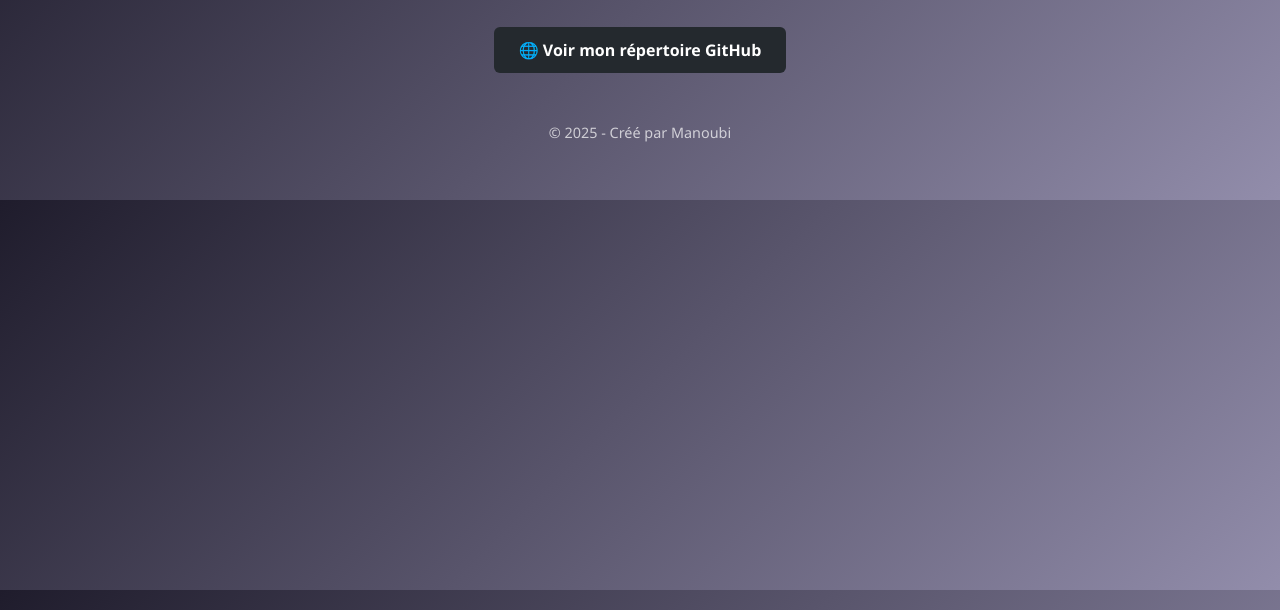
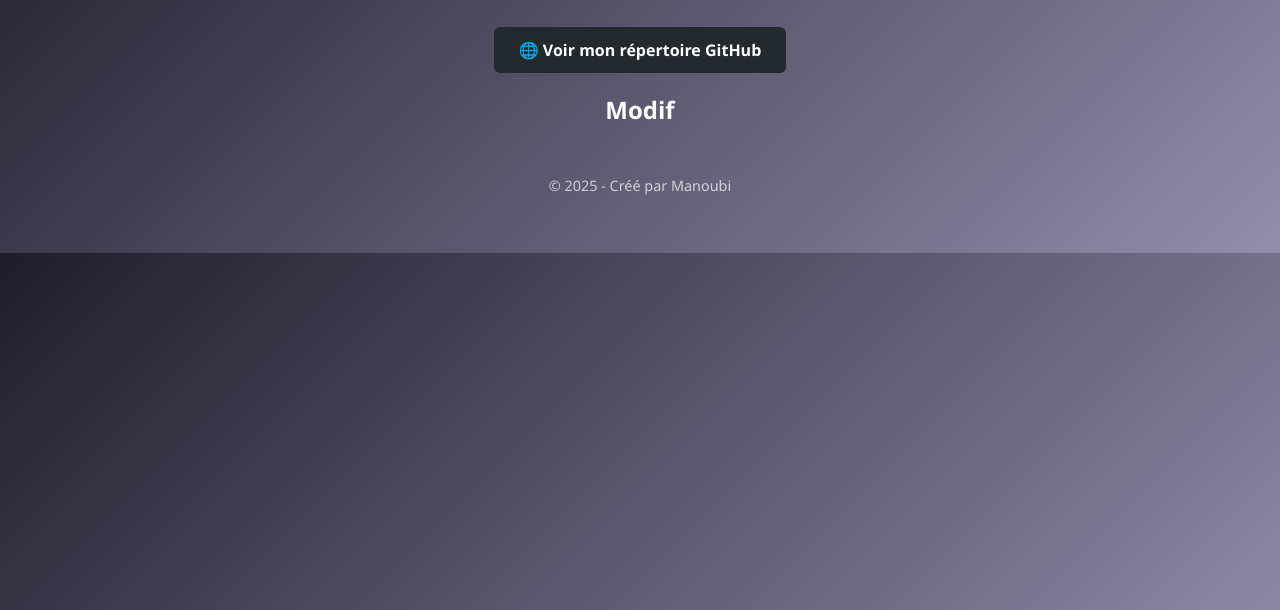
Before and after one commit to ManoubiMahbouli/Seance1-Git, a plain HTML site: page index.html in a window 1280 px wide. Shown: the part 190-800 px from the top of the page. Drawn offline with Linux system fonts and the light colour scheme.

Commit message:
Ajout d'un h2

```diff
--- a/index.html
+++ b/index.html
@@ -51,7 +51,7 @@
     <a href="https://github.com/ManoubiMahbouli/Seance1-Git/tree/feature1" target="_blank">
         🌐 Voir mon répertoire GitHub
     </a>
-
+    <h2>Modif</h2>
     <footer>
         © 2025 - Créé par Manoubi
     </footer>
```
